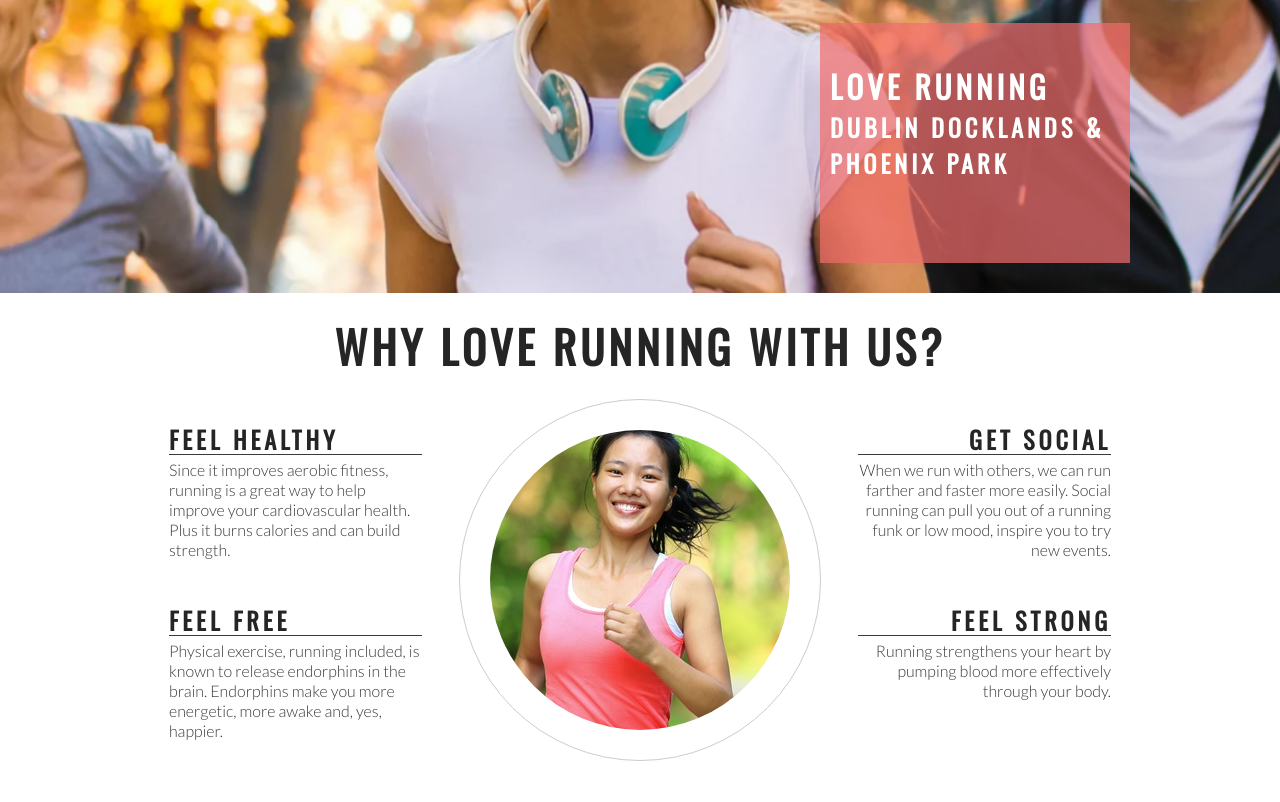
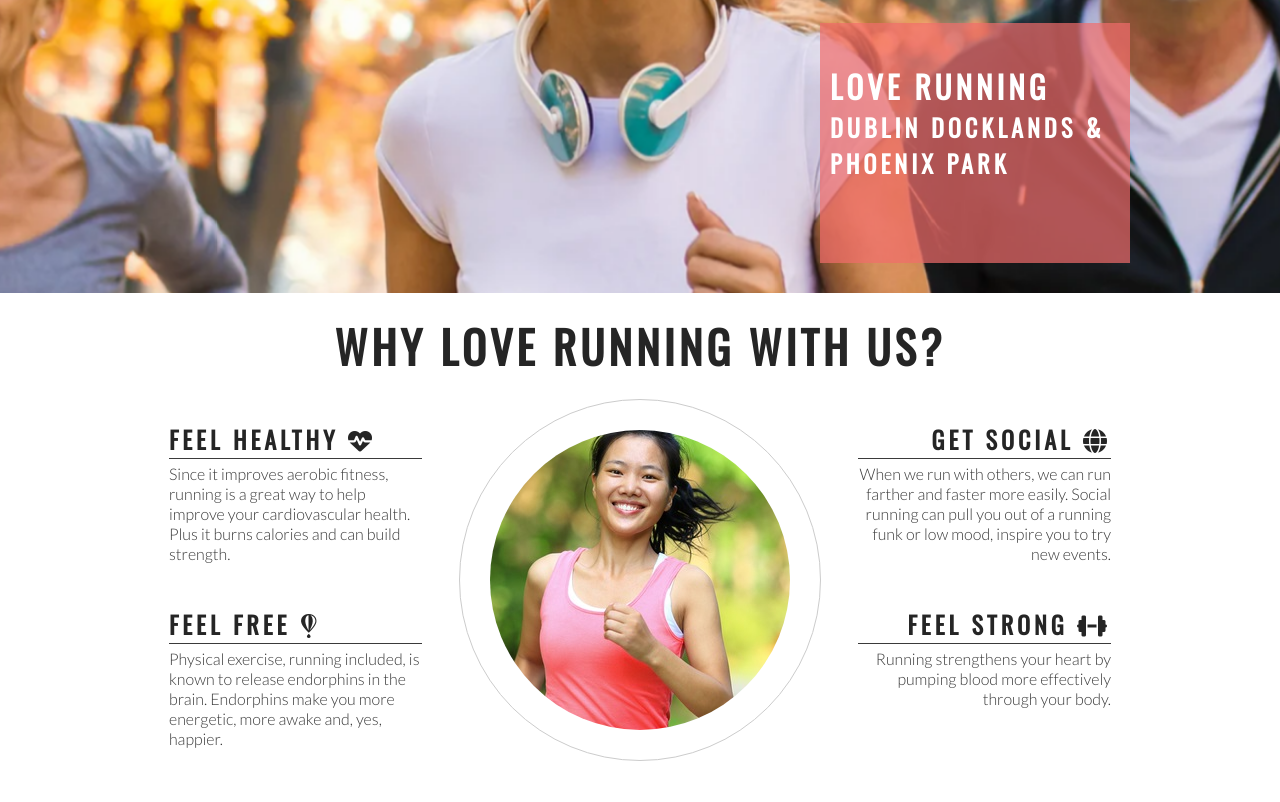
Before and after one commit to Cpeacocke4/love-running, a plain HTML site: page assets/index.html in a window 1280 px wide. Shown: the part 382-1184 px from the top of the page. Drawn offline with nearby package versions, Linux system fonts and the light colour scheme.

Commit message:
Add font awesome icons to club ethos section

```diff
--- a/assets/index.html
+++ b/assets/index.html
@@ -41,13 +41,13 @@
         <h2 id="welcome">Why Love Running With Us?</h2>
         <div id="left-about">
             <div class="left-about-heading">
-                <h2>Feel Healthy</h2>
+                <h2>Feel Healthy <i class="fa-solid fa-heart-pulse"></i></h2>
                 <hr>
                 <p>Since it improves aerobic fitness, running is a great way to help improve your cardiovascular health.
                     Plus it burns calories and can build strength.</p>
             </div>
             <div class="left-about-heading">
-                <h2>Feel Free</h2>
+                <h2>Feel Free <i class="fa-brands fa-fly"></i> </h2>
                 <hr>
                 <p>Physical exercise, running included, is known to release endorphins in the brain.
                     Endorphins make you more energetic, more awake and, yes, happier.</p>
@@ -55,13 +55,13 @@
         </div>
         <div id="right-about">
             <div class="right-about-heading">
-                <h2>Get Social</h2>
+                <h2>Get Social <i class="fa-solid fa-globe"></i></h2>
                 <hr>
                 <p>When we run with others, we can run farther and faster more easily.
                     Social running can pull you out of a running funk or low mood, inspire you to try new events.</p>
             </div>
             <div class="right-about-heading">
-                <h2>Feel Strong</h2>
+                <h2>Feel Strong <i class="fa-solid fa-dumbbell"></i></h2>
                 <hr>
                 <p>Running strengthens your heart by pumping blood more effectively through your body.</p>
             </div>
@@ -78,5 +78,8 @@
     <footer>
         Social media references
     </footer>
+
+<!-- font awesome link-->
+<script src="https://kit.fontawesome.com/9c7b5fda31.js" crossorigin="anonymous"></script>
 </body>
 </html>
```
